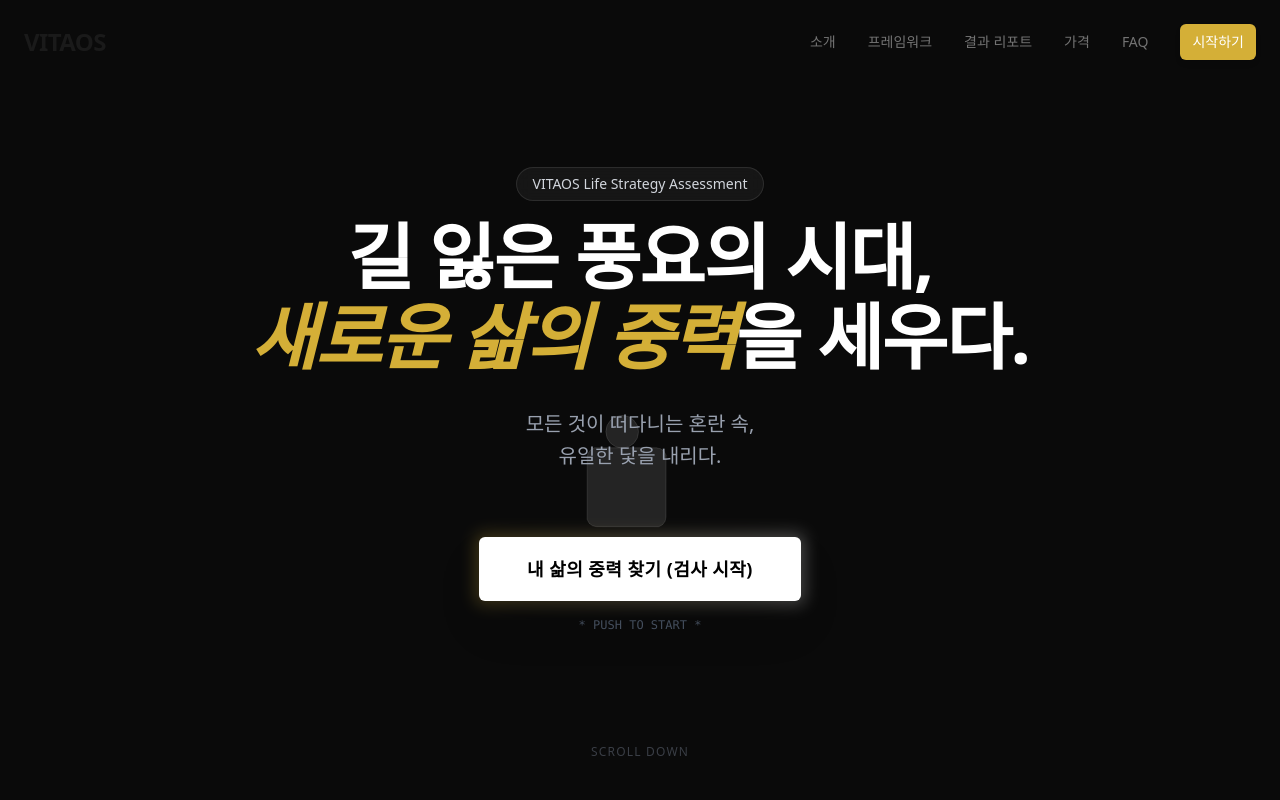
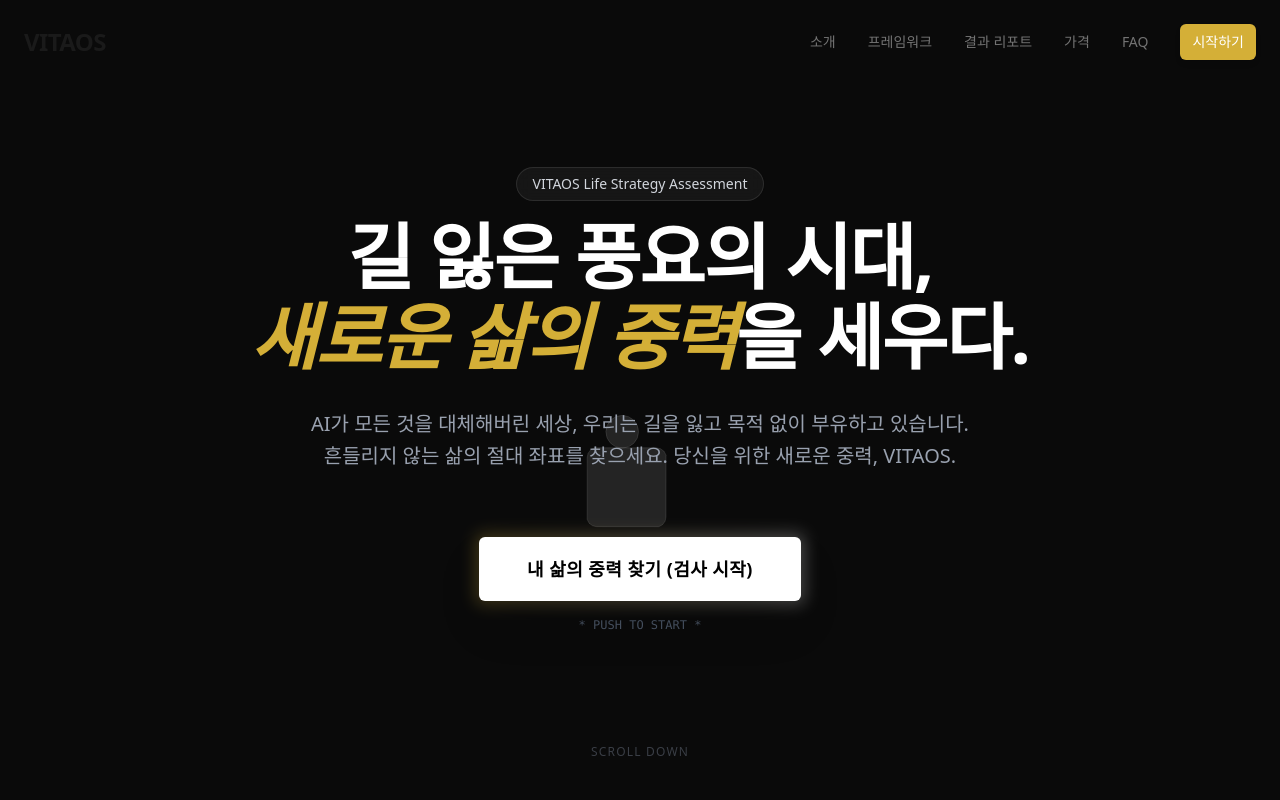
Before and after one commit to LYJ723/vitaos-life, a Next.js app: page / in a window 1280 px wide. Shown: the top 800 px of the page. Built offline with nearby package versions, Linux system fonts and the light colour scheme; a web font is replaced by a local one.

Commit message:
fix: Revert sub-copy to original text

```diff
--- a/components/sections/gravity-hero.tsx
+++ b/components/sections/gravity-hero.tsx
@@ -198,8 +198,8 @@
                         </h1>
 
                         <p className="text-lg md:text-xl text-gray-400 max-w-2xl mx-auto leading-relaxed break-keep">
-                            모든 것이 떠다니는 혼란 속,<br className="hidden md:block" />
-                            유일한 닻을 내리다.
+                            AI가 모든 것을 대체해버린 세상, 우리는 길을 잃고 목적 없이 부유하고 있습니다.<br className="hidden md:block" />
+                            흔들리지 않는 삶의 절대 좌표를 찾으세요. 당신을 위한 새로운 중력, VITAOS.
                         </p>
 
                         <div className="pt-8 flex flex-col items-center">
```
